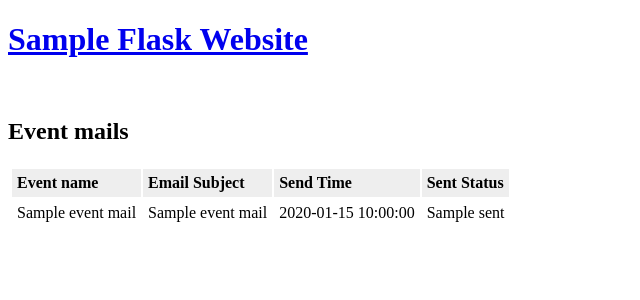
After one commit to wthe22/sample-email-task, a Python web app: template src/templates/view_emails.jinja2 in a window 1280 px wide. The commit adds this page. Shown: the top 300 px of the page, without its empty margins (0-640 px from the left). Run offline with Jinja, Linux system fonts and the light colour scheme; the template is opened without the code that fills it: most values are stand-ins (such as "Sample title", 1, 10 or a date in 2020).

Commit message:
Added '/view_emails' to check for email status

```diff
--- a/src/templates/base.jinja2
+++ b/src/templates/base.jinja2
@@ -3,12 +3,42 @@
     <head>
         <title>Sample Flask Website</title>
         <style>
+            /* CSS must be moved to static files */
+
             label, input, textarea {
                 float:left
             }
             label,input[type="submit"] {
                 clear:left
             }
+
+            table.striped {
+                margin: 0px;
+                padding: 0px;
+                background-color: #fff;
+            }
+            table.striped thead {
+                display: block;
+            }
+            table.striped tbody {
+                display: block;
+                overflow: auto;
+                width: 100%;
+            }
+            table.striped td, th {
+                text-align: left;
+                padding: 5px;
+            }
+            table.striped tr:first-child {
+                background-color: #ccc;
+            }
+            table.striped tr:nth-child(odd) {
+                background-color: #eee;
+            }
+            table.striped tr:nth-child(even) {
+                background-color: #fff;
+            }
+
         </style>
     </head>
     <body>
--- /dev/null
+++ b/src/templates/view_emails.jinja2
@@ -0,0 +1,21 @@
+{% extends "base.jinja2" %}
+
+{% block content %}
+    <h2>Event mails</h2>
+    <table class="striped">
+        <tr>
+            <th>Event name</th>
+            <th>Email Subject</th>
+            <th>Send Time</th>
+            <th>Sent Status</th>
+        </tr>
+        {% for event_mail in event_mails %}
+            <tr>
+                <td>{{event_mail.event_name}}</td>
+                <td>{{event_mail.subject}}</td>
+                <td>{{event_mail.send_time}}</td>
+                <td>{{event_mail.sent}}</td>
+            </tr>
+        {% endfor %}
+    </table>
+{% endblock %}
```
Also changed, not shown: src/views.py (+23 -0 lines).
